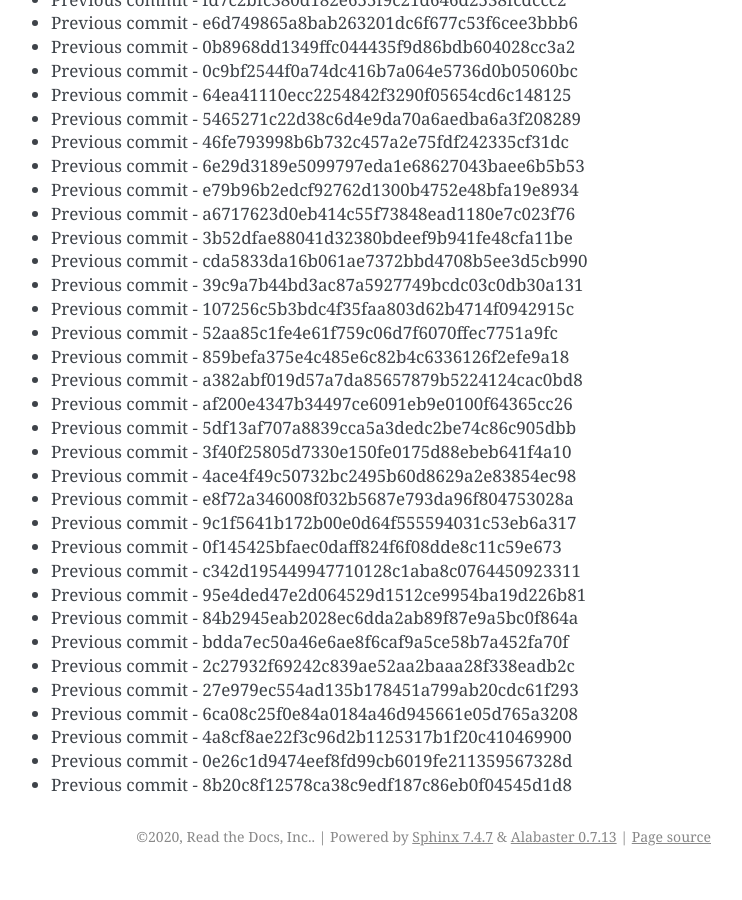
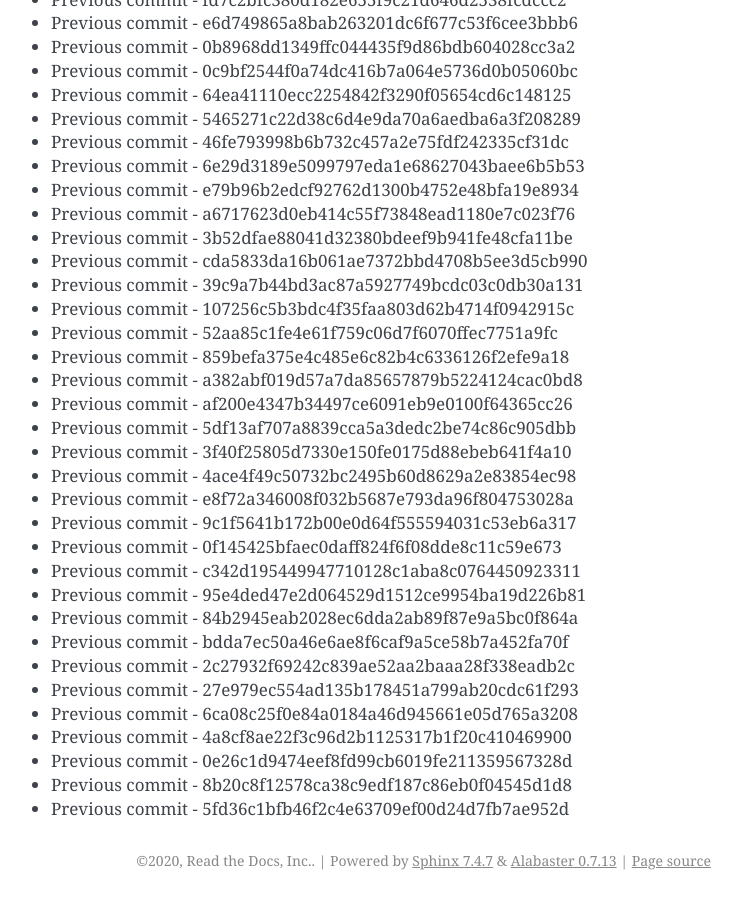
Before and after one commit to readthedocs/rtd-git-stresstest, a Sphinx documentation site: the page built from docs/updates.rst, in a window 1280 px wide and 900 px high, scrolled down 62028 px. Shown: the whole window, without its empty margins (399-1141 px from the left). Built offline with Sphinx 7.4.7, drawn with Linux system fonts in a browser that asks for light colours; before the commit the page ends 62904 px from its top, so only the background shows below that.

Commit message:
Generating commit from previous: 5fd36c1bfb46f2c4e63709ef00d24d7fb7ae952d

```diff
--- a/docs/updates.rst
+++ b/docs/updates.rst
@@ -2638,3 +2638,4 @@ It can be tested for any performance characteristics.
 * Previous commit - 4a8cf8ae22f3c96d2b1125317b1f20c410469900
 * Previous commit - 0e26c1d9474eef8fd99cb6019fe211359567328d
 * Previous commit - 8b20c8f12578ca38c9edf187c86eb0f04545d1d8
+* Previous commit - 5fd36c1bfb46f2c4e63709ef00d24d7fb7ae952d
```
